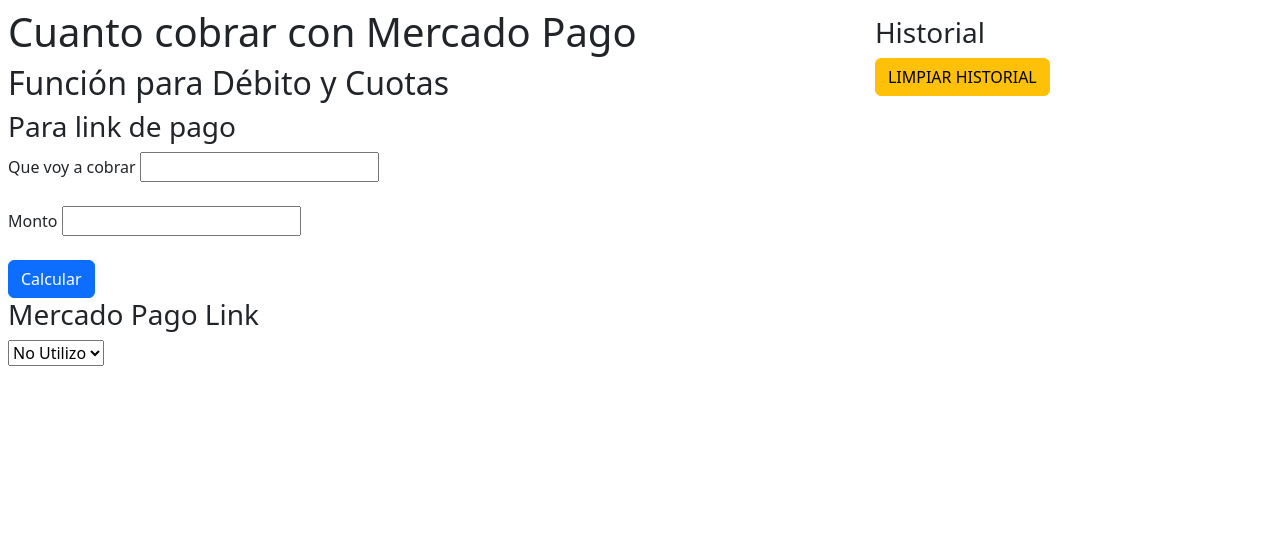
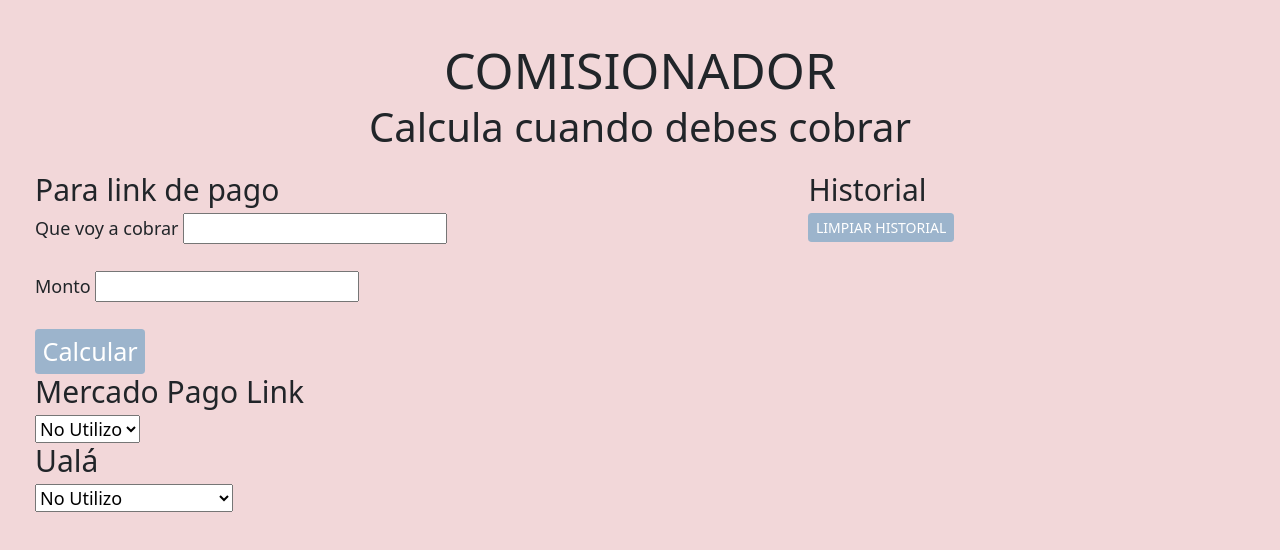
Before and after one commit to stefanomlc/comisionador, a website: page index.html in a window 1280 px wide. Drawn offline with nearby package versions, Linux system fonts and the light colour scheme; some packages are replaced by stand-ins of ours; a script that the page names is missing.

Commit message:
agrego un método de pago para ualá como opción

```diff
--- a/comisionador.js
+++ b/comisionador.js
@@ -97,6 +97,10 @@
     {metodo: "Credito y Debito", comision: 0.0399, dias: 10, nombre: "Mercado Pago 10 días", codigo: "mpLink10D"},
     {metodo: "Credito y Debito", comision: 0.0299, dias: 18, nombre: "Mercado Pago 18 días", codigo: "mpLink18D"},
     {metodo: "Credito y Debito", comision: 0.0176, dias: 35, nombre: "Mercado Pago 35 días", codigo: "mpLink35D"},
+    {metodo: "Ualá Link", comision: 0.044, dias: 0, nombre: "Ualá link con acreditación al instante", codigo: "ualaLink"},
+    {metodo: "Ualá mPos Debito", comision: 0.029, dias: 0, nombre: "Ualá mPOS Débito con acreditación al instante", codigo: "ualaMposDebito"},
+    {metodo: "Ualá mPos Credito", comision: 0.044, dias: 0, nombre: "Ualá mPOS Credito con acreditación al instante", codigo: "ualaMposCredito"},
+    {metodo: "Ualá QR", comision: 0.06, dias: 0, nombre: "Ualá mPOS Crédito", codigo: "ualaQr"},
 ];
 
 
@@ -143,6 +147,11 @@
     //necesito encontrar el valor, sacar el indice y pedir que lo devuelva como un array
     let indexFormaDePago = metodosDeCobro.find(({codigo}) => codigo === MPLink);
     arrayMetodosSeleccionados.push(indexFormaDePago);
+
+    let uala = document.getElementById("uala").value;
+    let indexUala = metodosDeCobro.find(({codigo}) => codigo === uala);
+    arrayMetodosSeleccionados.push(indexUala);
+
     console.log(arrayMetodosSeleccionados);
 
     localStorage.setItem("Mercadopago", JSON.stringify(MPLink));
--- a/index.html
+++ b/index.html
@@ -11,13 +11,18 @@
     <title>¿Cuanto cobro?</title>
 </head>
 <body>
+    <div class="titulo">
+        <h1>COMISIONADOR</h1>
+        <h2>Calcula cuando debes cobrar</h2>
+
+    </div>
+
     <div class="d-flex">
-        <div class="p-2 flex-fill">
-            <h1>Cuanto cobrar con Mercado Pago</h1>
-            <h2>Función para Débito y Cuotas</h2>
+        <div class="p-2 flex-fill mx-5">
             <h3>Para link de pago</h3>
 
-            <form id="formularioMonto" >
+
+            <form class="formulario__clase" id="formularioMonto" >
                 <label for="razon">Que voy a cobrar</label>
                 <input type="text" id="razon">
 
@@ -35,16 +40,24 @@
 
 
             <h3>Mercado Pago Link</h3>
-            <select id="MPLink" name="Días de pago">
+            <select class="selector" id="MPLink" name="Días de pago">
                 <option value="none" disable selected>No Utilizo</option>
                 <option value="mpLink0D">0 Días</option>
                 <option value="mpLink10D">10 Días</option>
                 <option value="mpLink18D">18 Días</option>
                 <option value="mpLink35D">35 Días</option>
             </select>
+            <h3>Ualá </h3>
+            <select class="selector" id="uala" name="Días de pago">
+                <option value="none" disable selected>No Utilizo</option>
+                <option value="ualaLink">Link</option>
+                <option value="ualaMposDebito"> MPos Tarjeta Débito</option>
+                <option value="ualaMposCredito">MPos Tarjeta Crédito</option>
+                <option value="ualaQr">Ualá QR</option>
+            </select>
         </div>
 
-        <div class="p-3 flex-fill">
+        <div class="p-2 flex-fill mx-5">
             <div id="calculo"></div>
 
             <h3>Historial</h3>
--- /dev/null
+++ b/sass/_variables.scss
@@ -0,0 +1,21 @@
+/* --------- Variables ---------- */
+
+$primary: #F2D7D9;
+$secondary:#D3CEDF;
+$thirt: #748DA6;
+$accent:#9CB4CC;
+$text-color:#1a1a1a;
+$text-white: #ffffff;
+$gradiente: linear-gradient(to right, rgba(130, 118, 218, 1), rgba(105, 88, 222, 1));
+
+$spacing-large:6rem;
+$spacing-medium:2,4rem;
+$spacing-small:2rem;
+$spacing-xsmall:1rem;
+
+
+/*Font-Sizes*/
+$text-large:5.2em;
+$text-medium:2.2em;
+$text-base:1.6em;
+$text-small:1.4em;
--- a/sass/style.scss
+++ b/sass/style.scss
@@ -1 +1,94 @@
-/* esto es una prueba */
+@import "sass/_variables.scss";
+
+
+/* empezamos limpiando todo a cero */
+
+* {
+    margin: 0;
+    padding: 0;
+    box-sizing: border-box;
+
+}
+
+/* helpers */
+
+
+html{
+    font-size: 62.5%;
+    background-color: $primary;
+    padding: 0;
+
+}
+body{
+    background-color: $primary;
+}
+
+
+h1{
+    font-size: 5rem;
+
+}
+h2{
+    font-size: 4rem;
+}
+h3{
+    font-size: 3rem;
+}
+h4{
+    font-size: 2.5rem;
+    margin: 10px 0px 10px 0px;
+}
+h6{
+    font-size: 1.5rem;
+}
+p{
+    font-size: 2rem;
+    font-weight: 400;
+    padding: 0%;
+    margin: 0%;
+}
+
+
+.titulo{
+    text-align: center;
+    h1{
+        margin-top: 5vh;
+        margin-bottom: 3px;
+    }
+    h2{
+        margin-bottom: 2vh;
+
+    }
+
+}
+
+.formulario__clase{
+    font-size: 18px;
+
+}
+
+.selector {
+    font-size: 18px;
+
+}
+
+.btn-primary{
+    background: $accent;
+    border: 0px;
+    color: white;
+    font-size: $text-small;
+    --bs-btn-hover-bg: $thirt;
+    --bs-btn-hover-border-color: none;
+
+}
+
+
+.btn-warning{
+    background-color: $accent;
+    border: 0px;
+    color: white;
+    font-size: $text-small;
+    --bs-btn-hover-color: $accent;
+    --bs-btn-hover-bg: $thirt;
+    --bs-btn-hover-border-color: none;
+}
```
Also changed, not shown: assets/css/style.css.
